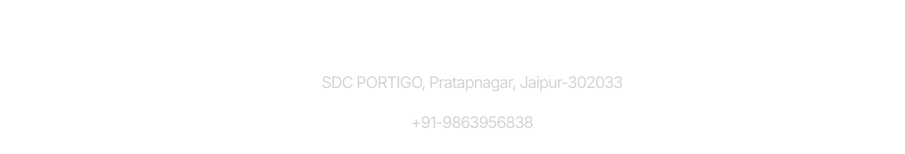
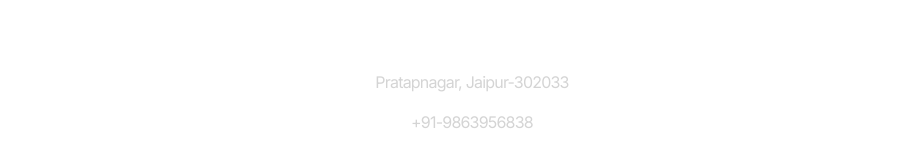
Before and after one commit to AryanJJChympa/PortfolioMain, a React (Vite) app: page / in a window 1280 px wide. Shown: the part 3575-3729 px from the top of the page, without its empty margins (168-1073 px from the left). Built offline with nearby package versions, Linux system fonts and the light colour scheme.

Commit message:
new projects added

```diff
--- a/src/constants/index.js
+++ b/src/constants/index.js
@@ -79,26 +79,10 @@ export const PROJECTS = [
     technologies: ["HTML", "CSS", "JS"],
     links: ["https://snake-game-flax-eta.vercel.app/"],
   },
-  // {
-  //   title: "Spotify Mini",
-  //   image: project5,
-  //   description:
-  //     "Developed a mini Spotify Clone using my learnings from Js and making it interactive with its play pause features and added some local songs",
-  //   // This project helped me deepen my understanding of DOM manipulation, game loops using requestAnimationFrame(), and local storage management in JavaScript.",
-  //   technologies: ["HTML", "CSS", "JS"],
-  //   links: ["https://snake-game-flax-eta.vercel.app/"],
-  // },
 ];
 
 export const CONTACT = {
-  address: "SDC PORTIGO, Pratapnagar, Jaipur-302033",
+  address: "Pratapnagar, Jaipur-302033",
   phoneNo: "+91-9863956838",
   email: "aryanjjchympa@gmail.com",
 };
-
-const age = 18;
-if (age === 18) {
-  console.log("Adult");
-} else {
-  console.log("Minor");
-}
```
